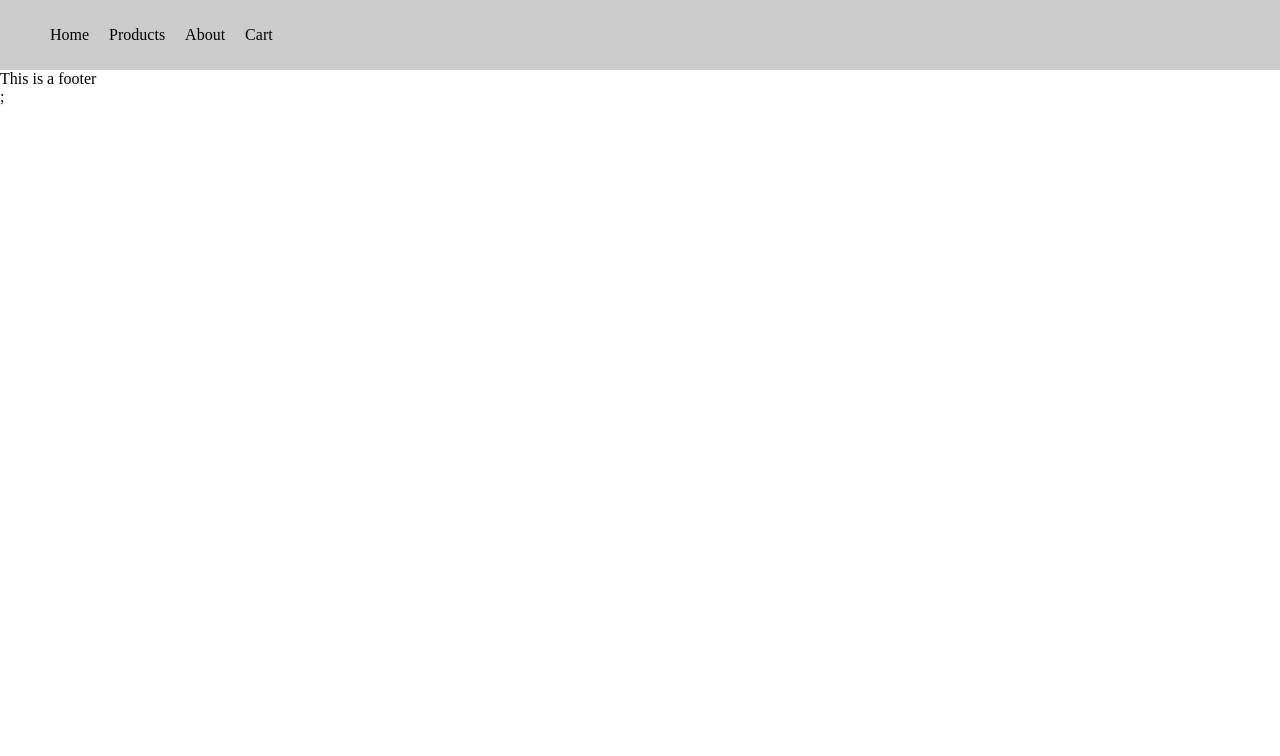
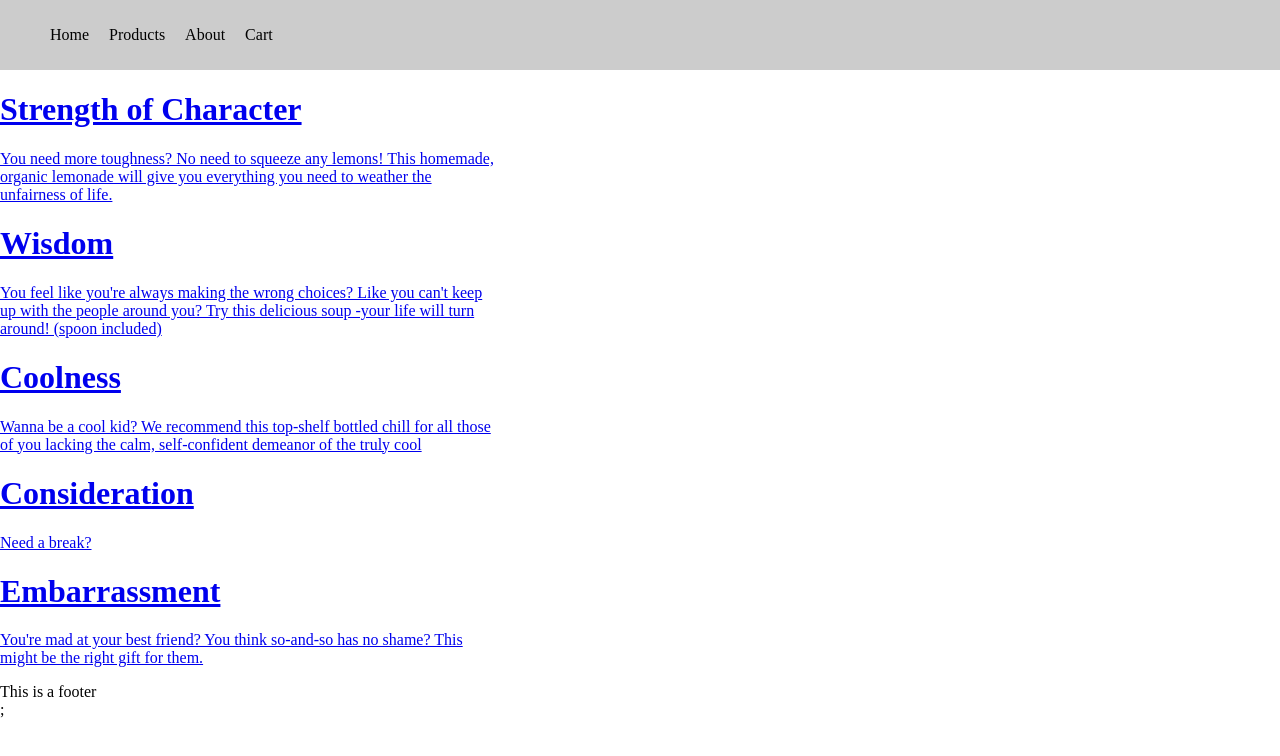
Before and after one commit to jae-kat/ecommerce-mockup, a Next.js app: page /products in a window 1280 px wide. Shown: the top 756 px of the page. Built offline with nearby package versions, Linux system fonts and the light colour scheme.

Commit message:
Add props and use to display all products

```diff
--- a/pages/products.js
+++ b/pages/products.js
@@ -1,5 +1,12 @@
+import { css } from '@emotion/react';
 import Head from 'next/head';
+import Link from 'next/link';
 import Layout from '../components/Layout';
+import { productList } from '../util/database';
+
+const productCardStyles = css`
+  width: 500px;
+`;
 
 export default function Products(props) {
   return (
@@ -11,12 +18,26 @@ export default function Products(props) {
           content="products overview - bootcamp exercise"
         />
       </Head>
+      <p>
+        {props.productList.map((product) => {
+          return (
+            <div key={`productsList-${product.id}`} css={productCardStyles}>
+              <Link href={`/products/${product.id}`}>
+                <a>
+                  <h1>{product.name}</h1>
+                  <p>{product.description}</p>
+                </a>
+              </Link>
+            </div>
+          );
+        })}
+      </p>
     </Layout>
   );
 }
 
 export function getServerSideProps() {
   return {
-    props: {},
+    props: { productList: productList },
   };
 }
```
